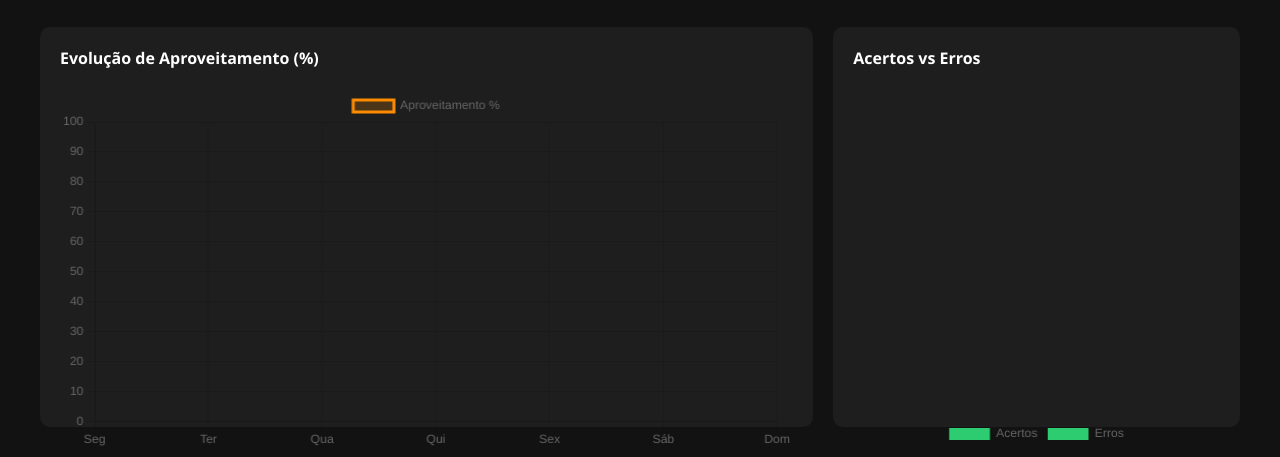
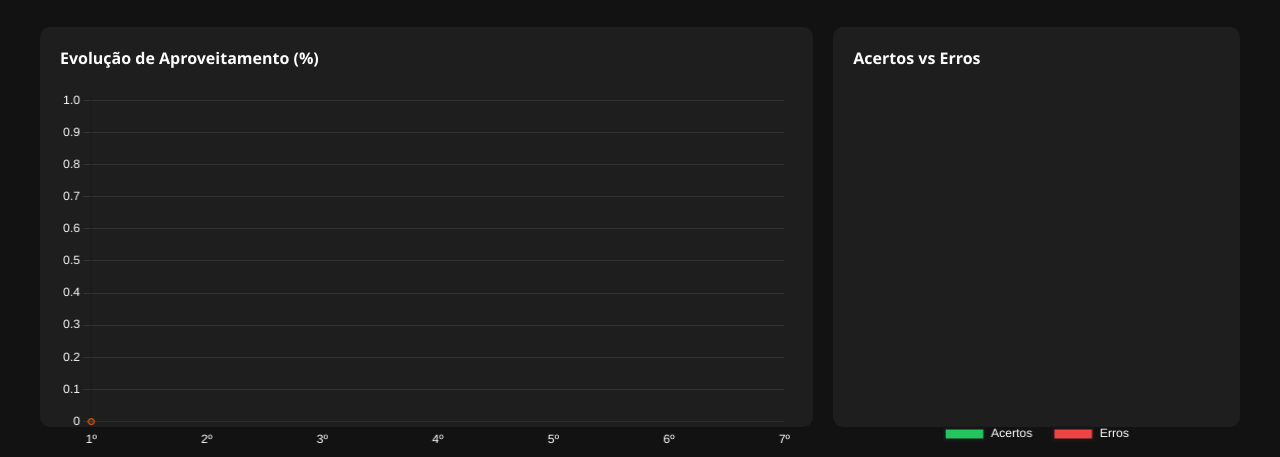
Before and after one commit to Lucas-gon/Game_Winner, a website: page web-data-viz/public/dashboard/dashboard.html in a window 1280 px wide. Shown: the part 360-817 px from the top of the page. Drawn offline with nearby package versions, Linux system fonts and the light colour scheme; no server answers.

Commit message:
Feat: Foi implementada os gráficos serem dinâmicos.

```diff
--- a/web-data-viz/public/dashboard/dashboard.html
+++ b/web-data-viz/public/dashboard/dashboard.html
@@ -9,7 +9,6 @@
     <link href="https://fonts.googleapis.com/css2?family=Great+Vibes&display=swap" rel="stylesheet">
     <link rel="stylesheet" href="../css/dashboards.css">
 
-    <script src="https://cdn.jsdelivr.net/npm/chart.js"></script>
 
 </head>
 
@@ -34,75 +33,178 @@
     <div class="kpi-wrapper">
         <div class="kpi-card">
             <h4>Field Goal Percentage</h4>  <!-- // Taxa de Aproveitamento de Arremessos de Quadra -->
-                <span class="valor" style="color: var(--cor-principal);">0%</span>
+            <span id="kpi_porcentagem" class="valor" style="color: var(--cor-principal);">0%</span>
         </div>
         <div class="kpi-card">
             <h4>Arremessos Totais</h4>
-                <span class="valor">0</span>
+            <span id="kpi_totais" class="valor">0</span>
             </div>
             <div class="kpi-card">
                 <h4>Total de Acertos</h4>
-                <span class="valor" style="color: var(--sucesso);">0🔥</span>
+                <span id="kpi_total_acertos" class="valor" style="color: var(--sucesso);">0🔥</span>
             </div>
         </div>
 
         <div class="graph-wrapper">
             <div class="graph-card">
                 <h4 style="margin-top: 0;">Evolução de Aproveitamento (%)</h4>
-                <canvas id="chartLinha"></canvas>
+                <canvas id="grafico_linha"></canvas>
             </div>
 
             <div class="graph-card side">
                 <h4 style="margin-top: 0;">Acertos vs Erros</h4>
-                <canvas id="chartDonut"></canvas>
+                <canvas id="grafico_donut"></canvas>
             </div>
         </div>
     </div>
+    <script src="https://cdn.jsdelivr.net/npm/chart.js"></script>
+</body>
+</html>
 
 <script>
-        // Configuração do Gráfico de Linha (Evolução Semanal)
-        const ctxLinha = document.getElementById('chartLinha').getContext('2d');
-        new Chart(ctxLinha, {
-            type: 'line', // Define que o gráfico é de linha
+    // -- Váriaveis dos gráficos
+    let grafico_Linha;
+    let grafico_Donut;
+
+    // --- GRÁFICO 1: EVOLUÇÃO (LINHA) ---
+    const ctx_linha = document.getElementById('grafico_linha');
+    grafico_Linha = new Chart(ctx_linha, {
+        type: 'line',
         data: {
-                labels: ['Seg', 'Ter', 'Qua', 'Qui', 'Sex', 'Sáb', 'Dom'], // Eixo X
+            labels: ['1º', '2º', '3º', '4º', '5º', '6º', '7º'], // Simula os últimos 7 registros
             datasets: [{
                 label: 'Aproveitamento %',
-                    data: 0, // Dados fictícios da Beta
-                    borderColor: '#FF8C00', // Cor da linha
-                    backgroundColor: 'rgba(255, 140, 0, 0.2)', // Cor de fundo sob a linha
-                    fill: true, // Preenche a área abaixo da linha
-                    tension: 0.4 // Deixa a linha mais curva/suave
+                data: [0], // Dados fictícios para teste
+                borderColor: '#ff6600', //
+                backgroundColor: '#ff660033', // Laranja com transparência
+                tension: 0.4, // Curva suave na linha
+                fill: true
             }]
         },
         options: {
-                responsive: true,
             scales: {
-                    y: { beginAtZero: true, max: 100 } // Escala de 0 a 100%
+                y: { beginAtZero: true, grid: { color: '#333' }, ticks: { color: '#fff' } },
+                x: { grid: { display: false }, ticks: { color: '#fff' } }
+            },
+            plugins: { legend: { display: false } } // Esconde legenda para ficar mais limpo
+        }
+    });
+
+    // --- GRÁFICO 2: ACERTOS VS ERROS (DONUT) ---
+    const ctx_donut = document.getElementById('grafico_donut');
+    grafico_Donut =  new Chart(ctx_donut, {
+        type: 'doughnut',
+        data: {
+            labels: ['Acertos', 'Erros'],
+            datasets: [{
+                data: [0, 0],
+                backgroundColor: ['#22c55e', '#ef4444'], // Cores pedaços
+                borderColor: '#161616',
+                borderWidth: 3
+            }]
+        },
+        options: {
+            cutout: '70%', // Muda o raio do Donut
+            plugins: {
+                legend: {
+                    position: 'bottom',
+                    labels: { color: '#fff', padding: 20 }
+                }
             }
         }
     });
 
-        // Configuração do Gráfico de Donut (Acertos vs Erros)
-        const ctxDonut = document.getElementById('chartDonut').getContext('2d');
-        new Chart(ctxDonut, {
-            type: 'doughnut', // Define que o gráfico é de rosca
-            data: {
-                labels: ['Acertos', 'Erros'],
-                datasets: [{
-                    data: 0, // Exemplo: 55 acertos e 30 erros
-                    backgroundColor: ['#2ecc71', '#e74c3c'], // Verde e Vermelho
-                    borderWidth: 0 // Remove as bordas entre as fatias
-                }]
-            },
-            options: {
-                responsive: true,
-                plugins: {
-                    legend: { position: 'bottom' } // Legenda na parte de baixo
+    function buscarDadosDashboard() {
+        // Pegando o ID do usuário logado no Game Winner
+
+        let id_usuario = sessionStorage.ID_USUARIO;
+
+        fetch(`/tentativas/dashboard/${id_usuario}`, {
+            method: "GET",
+            headers: {"Content-Type": "application/json"}
+        })
+        .then(function (resposta) {
+            if (resposta.ok) {
+                resposta.json().then(function (dados) {
+                    console.log("Dados recebidos da View: ", JSON.stringify(dados));
+
+                    // KPIS
+                    document.getElementById("kpi_porcentagem").innerHTML = `${dados[0].fg_porcentagem}%`
+                    document.getElementById("kpi_totais").innerHTML = `${dados[0].total_arremessos}`;
+                    document.getElementById("kpi_total_acertos").innerHTML = `${dados[0].total_acertos} 🔥`;
+
+                    // Gráfico Donut
+                    grafico_Donut.data.datasets[0].data = [
+                        dados[0].total_acertos,
+                        dados[0].total_erros
+                    ];
+                    grafico_Donut.update();
+                });
+            } else {
+                console.error("Nenhum dado encontrado ou erro na API");
+            }
+        })
+        .catch(function (erro) {
+            console.error("Erro na requisição dos dados da Dash: ", erro);
+        });
+    }
+    function buscarEvolucao() {
+        console.log("Entrei na função");
+
+    let id_usuario = sessionStorage.ID_USUARIO;
+
+    console.log("ID:", id_usuario);
+
+    if (!id_usuario || id_usuario == "undefined") {
+        console.error("ID do usuário não foi encontrado no sessionStorage! Verifique se realizou o login.");
+        return;
+    }
+    fetch(`/tentativas/evolucao/${id_usuario}`, {
+        method: "GET",
+        headers: { "Content-Type": "application/json" }
+    })
+    .then(function (resposta) {
+        if (resposta.ok) {
+            resposta.json().then(function (dados) {
+                console.log("Dados da evolução recebidos: ", JSON.stringify(dados));
+
+                if (dados && dados.length > 0) {
+                    let labelsLinha = [];
+                    let dadosLinha = [];
+                    let acertosAcumulados = 0;
+
+                    let dadosInvertidos = dados.reverse();
+
+                    for (let i = 0; i < dadosInvertidos.length; i++) {
+                        labelsLinha.push(dadosInvertidos[i].hora);
+
+                        if (dadosInvertidos[i].resultado === "Acertou") {
+                            acertosAcumulados++;
+                        }
+                        let totalAteAgora = i + 1;
+                        let aproveitamentoMomento = Math.round((acertosAcumulados / totalAteAgora) * 100);
+
+                        dadosLinha.push(aproveitamentoMomento);
+                    }
+                    if (typeof grafico_Linha !== 'undefined') {
+
+                        grafico_Linha.data.labels = labelsLinha;
+                        grafico_Linha.data.datasets[0].data = dadosLinha;
+                        grafico_Linha.update();
                     }
                 }
             });
+        } else {
+            console.error("Erro ao obter dados da evolução.");
+        }
+    })
+    .catch(function (erro) {
+        console.error("Erro no fetch da evolução: ", erro);
+    });
+}
+window.onload = function() {
+    buscarDadosDashboard();
+    buscarEvolucao();
+};
+
 </script>
-</body>
-
-</html>
```
Lines whose indentation alone changed are shown as unchanged.
